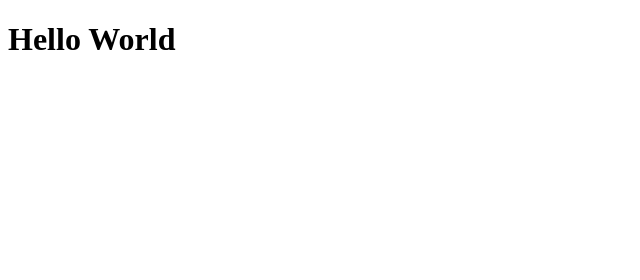
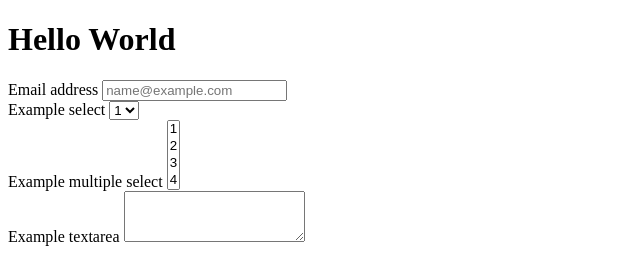
Before and after one commit to karangupta2111/College_First__Project, a plain HTML site: page index.html in a window 1280 px wide. Shown: the whole page, without its empty margins (0-640 px from the left). Drawn offline with Linux system fonts and the light colour scheme.

Commit message:
adding new branch

```diff
--- a/index.html
+++ b/index.html
@@ -9,6 +9,36 @@
 
 <body>
     <h1>Hello World</h1>
+    <form>
+        <div class="form-group">
+          <label for="exampleFormControlInput1">Email address</label>
+          <input type="email" class="form-control" id="exampleFormControlInput1" placeholder="name@example.com">
+        </div>
+        <div class="form-group">
+          <label for="exampleFormControlSelect1">Example select</label>
+          <select class="form-control" id="exampleFormControlSelect1">
+            <option>1</option>
+            <option>2</option>
+            <option>3</option>
+            <option>4</option>
+            <option>5</option>
+          </select>
+        </div>
+        <div class="form-group">
+          <label for="exampleFormControlSelect2">Example multiple select</label>
+          <select multiple class="form-control" id="exampleFormControlSelect2">
+            <option>1</option>
+            <option>2</option>
+            <option>3</option>
+            <option>4</option>
+            <option>5</option>
+          </select>
+        </div>
+        <div class="form-group">
+          <label for="exampleFormControlTextarea1">Example textarea</label>
+          <textarea class="form-control" id="exampleFormControlTextarea1" rows="3"></textarea>
+        </div>
+      </form>
 </body>
 
 </html>
```
